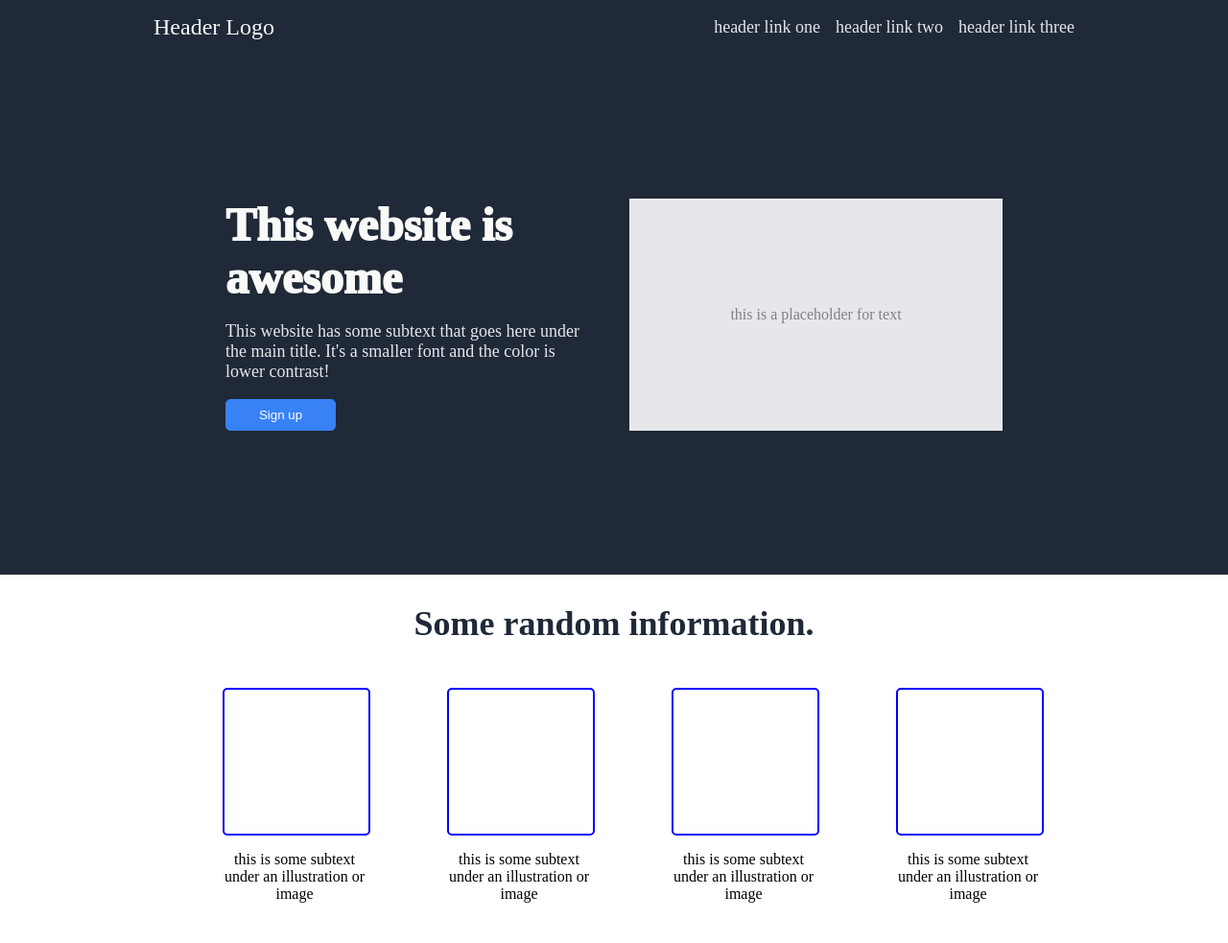
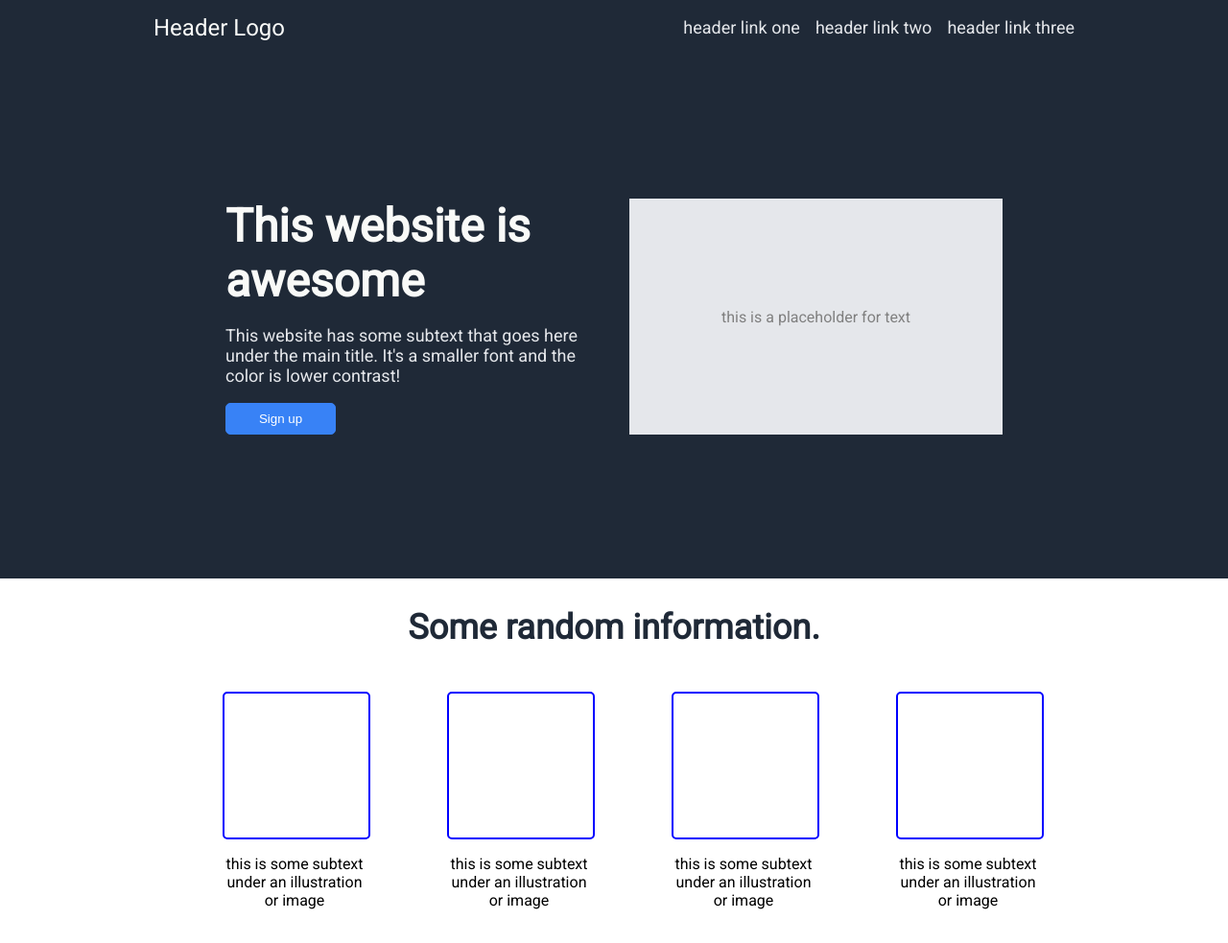
Before and after one commit to OptimisticTrousers/TOD-landing-page, a plain HTML site: page index.html in a window 1280 px wide. Shown: the top 983 px of the page at 96% size. Drawn offline with Linux system fonts and the light colour scheme.

Commit message:
Changed fonts to Roboto

```diff
--- a/index.html
+++ b/index.html
@@ -4,6 +4,7 @@
         <title>My First Landing Page</title>
     <meta charset="UTF-8">
 <link rel="stylesheet" href="stylesheet.css">
+<link href='http://fonts.googleapis.com/css?family=Roboto' rel='stylesheet' type='text/css'>
 </head>
 <body>
     <div class="header">
--- a/stylesheet.css
+++ b/stylesheet.css
@@ -4,6 +4,7 @@ body{
     margin: 0;
     padding: 0;
     height: 100vh;
+    font-family: 'Roboto';
 }
 nav{
     display: flex;
```
